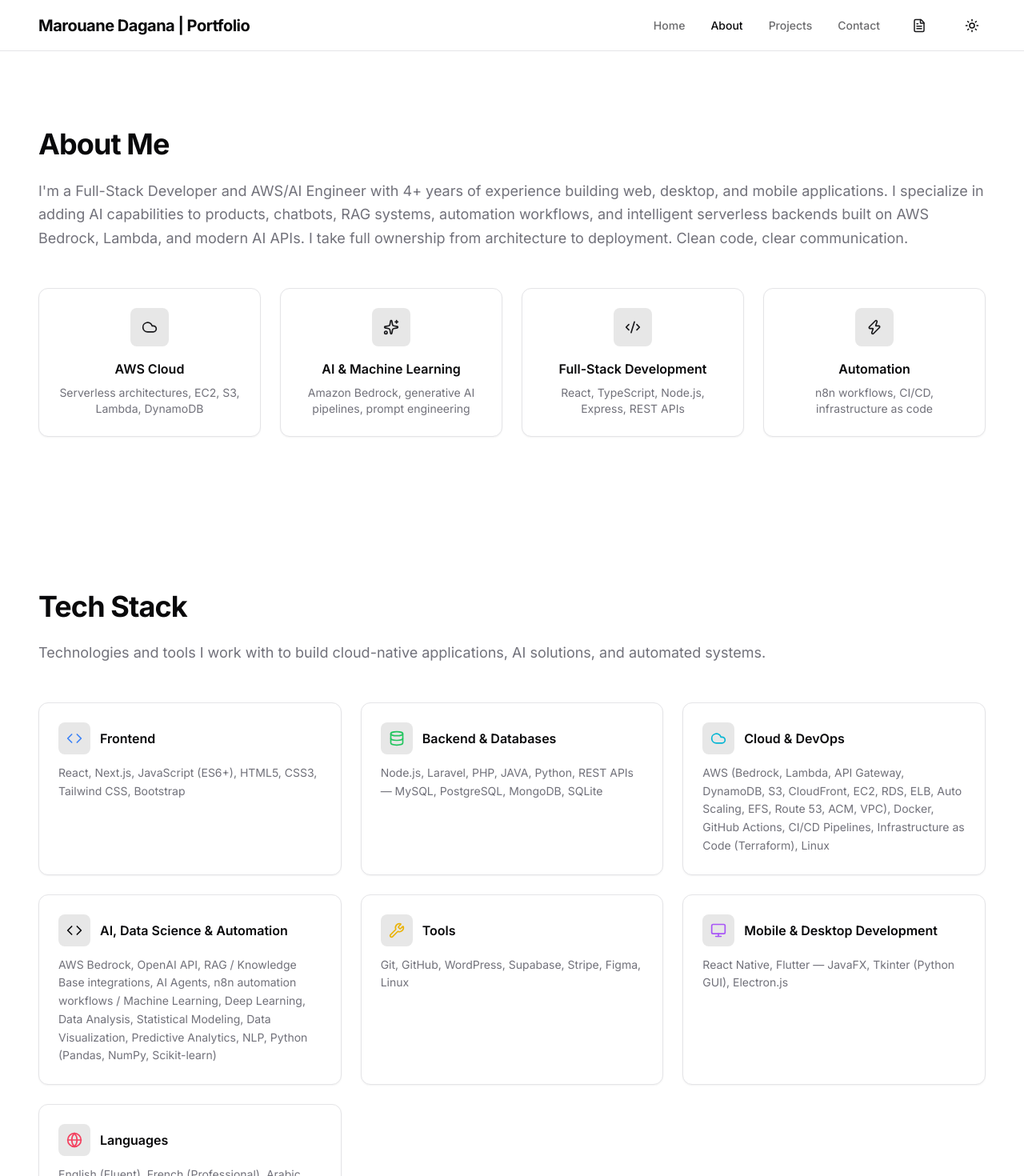
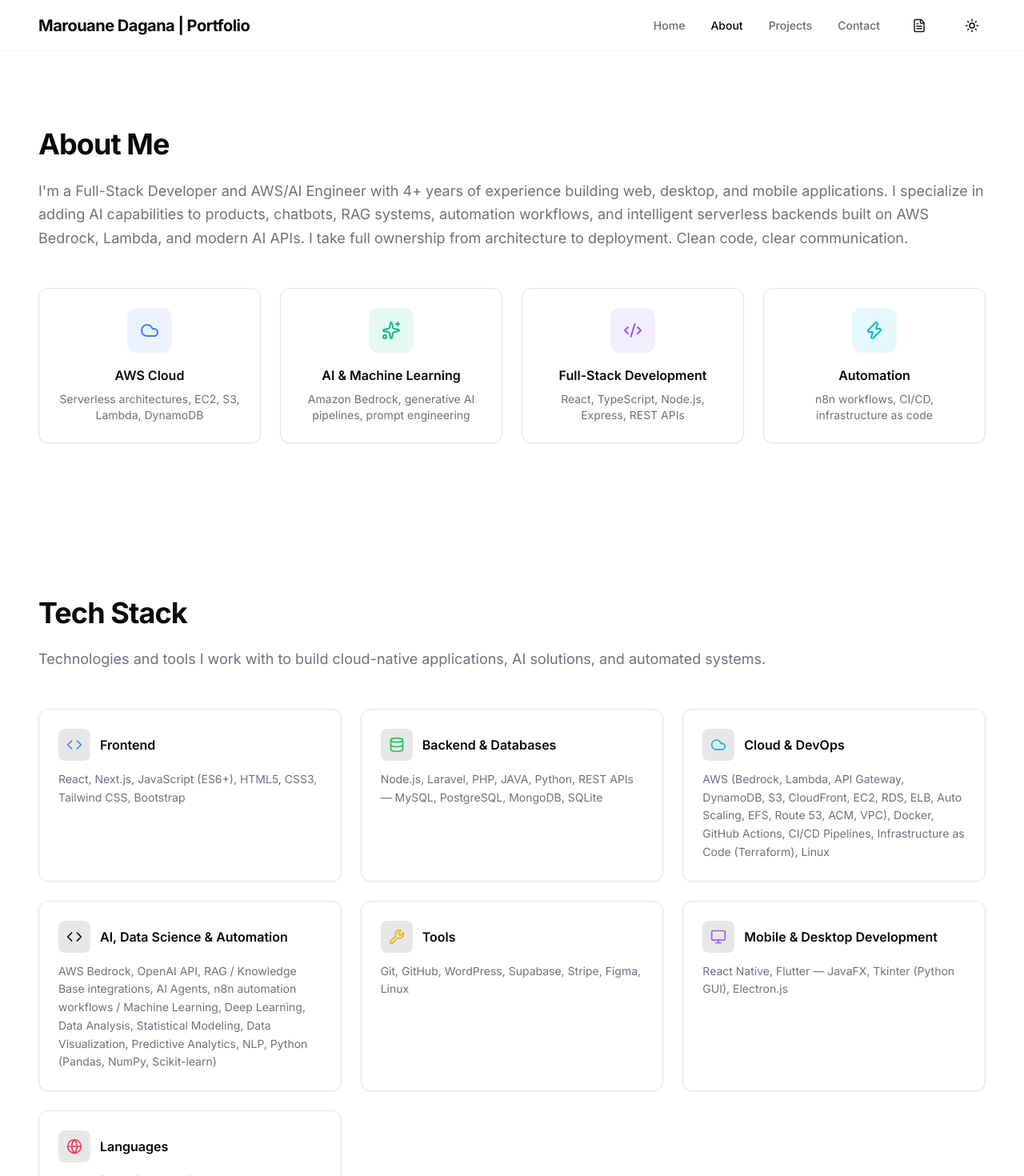
Before and after one commit to daganoo/daganoo-portfolio, a React (Create React App) app: page /about in a window 1280 px wide. Shown: the top 1470 px of the page at 80% size. Built offline with nearby package versions, Linux system fonts and the light colour scheme.

Commit message:
fix projects animation

```diff
--- a/src/components/Footer.tsx
+++ b/src/components/Footer.tsx
@@ -9,7 +9,7 @@ const LinkedinIcon = ({ size }: { size: number }) => (
 
 const socialLinks = [
   { icon: GithubIcon, href: "https://github.com/daganoo", label: "GitHub" },
-  { icon: LinkedinIcon, href: "https://linkedin.com/in/daganoo", label: "LinkedIn" },
+  { icon: LinkedinIcon, href: "https://www.linkedin.com/in/marouane-dagana-418832264/", label: "LinkedIn" },
   { icon: Mail, href: "mailto:marwan.dagana@gmail.com", label: "Email" },
 ];
 
--- a/src/components/Navbar.tsx
+++ b/src/components/Navbar.tsx
@@ -49,7 +49,7 @@ export const Navbar = () => {
   return (
     <>
     <nav
-      className={`fixed top-0 z-50 h-16 w-full border-b border-border transition-colors ${
+      className={`fixed top-0 z-50 h-16 w-full border-b border-border/30 transition-colors ${
         scrolled || drawerOpen ? "bg-background/95 backdrop-blur-sm" : "bg-background"
       }`}
     >
--- a/src/pages/Home.tsx
+++ b/src/pages/Home.tsx
@@ -3,15 +3,15 @@ import { motion } from "framer-motion";
 import { ArrowDown, ArrowRight, Code2, Cloud, Sparkles, Zap, FileText } from "lucide-react";
 import { projects } from "../data/projects";
 import { skillGroups } from "../data/skills";
-import { container, item } from "../utils/animations";
+import { item } from "../utils/animations";
 
 const featuredProjects = projects.filter((p) => p.featured).reverse();
 
 const highlights = [
-  { icon: Cloud, label: "AWS Cloud", description: "Serverless architectures, EC2, S3, Lambda, DynamoDB" },
-  { icon: Sparkles, label: "AI & Machine Learning", description: "Amazon Bedrock, generative AI pipelines, prompt engineering" },
-  { icon: Code2, label: "Full-Stack Development", description: "React, TypeScript, Node.js, Express, REST APIs" },
-  { icon: Zap, label: "Automation", description: "n8n workflows, CI/CD, infrastructure as code" },
+  { icon: Cloud, label: "AWS Cloud", description: "Serverless architectures, EC2, S3, Lambda, DynamoDB", color: "bg-blue-500/10 text-blue-500" },
+  { icon: Sparkles, label: "AI & Machine Learning", description: "Amazon Bedrock, generative AI pipelines, prompt engineering", color: "bg-emerald-500/10 text-emerald-500" },
+  { icon: Code2, label: "Full-Stack Development", description: "React, TypeScript, Node.js, Express, REST APIs", color: "bg-violet-500/10 text-violet-500" },
+  { icon: Zap, label: "Automation", description: "n8n workflows, CI/CD, infrastructure as code", color: "bg-cyan-500/10 text-cyan-500" },
 ];
 
 const categoryAccent: Record<string, string> = {
@@ -32,25 +32,25 @@ export const Home = () => {
     <>
       <section className="relative flex min-h-[90vh] items-center overflow-hidden">
         <div
-          className="pointer-events-none absolute -left-16 -top-10 hidden h-[700px] w-[700px] rounded-full opacity-50 blur-[120px] dark:block"
+          className="pointer-events-none absolute -left-16 -top-20 hidden h-[700px] w-[700px] rounded-full opacity-50 blur-[120px] dark:block"
           style={{ background: "radial-gradient(circle at center, #7c3aed 0%, #1e3a5f 55%, transparent 85%)" }}
         />
         <div
-          className="pointer-events-none absolute -right-24 top-[15%] hidden h-[450px] w-[450px] rounded-full opacity-50 blur-[90px] dark:block"
+          className="pointer-events-none absolute -right-24 top-[5%] hidden h-[450px] w-[450px] rounded-full opacity-50 blur-[90px] dark:block"
           style={{ background: "radial-gradient(circle at center, #00b4a0 0%, transparent 70%)" }}
         />
         <div
-          className="pointer-events-none absolute -right-32 top-[25%] hidden h-[600px] w-[600px] rounded-full opacity-60 blur-[120px] dark:block"
+          className="pointer-events-none absolute -right-32 top-[15%] hidden h-[600px] w-[600px] rounded-full opacity-60 blur-[120px] dark:block"
           style={{ background: "radial-gradient(circle at center, #1a3a8f 0%, transparent 65%)" }}
         />
         <div className="container-page relative z-[2] mx-auto">
           <motion.div
-            variants={container}
-            initial="hidden"
-            animate="visible"
+            initial={{ opacity: 0, y: 16 }}
+            animate={{ opacity: 1, y: 0 }}
+            transition={{ duration: 0.6, ease: "easeOut" }}
             className="mx-auto flex max-w-4xl flex-col items-center gap-8 text-center"
           >
-            <motion.div variants={item} className="shrink-0">
+            <div className="shrink-0">
               <div className="relative h-32 w-32 overflow-hidden rounded-full border-4 border-border bg-muted md:h-48 md:w-64 lg:h-64 lg:w-64">
                 <img
                   src="/images/avatar.webp"
@@ -65,7 +65,7 @@ export const Home = () => {
                   MD
                 </div>
               </div>
-            </motion.div>
+            </div>
 
             <div className="flex flex-col items-center">
           <motion.h1
@@ -89,15 +89,13 @@ export const Home = () => {
                 </motion.span>
               </motion.h1>
 
-              <motion.p
-                variants={item}
-                className="mt-6 max-w-3xl text-base text-muted-foreground sm:text-lg md:text-xl lg:text-2xl"
+              <p
+                className="mt-6 max-w-3xl text-base text-muted-foreground/60 sm:text-lg md:text-xl lg:text-2xl"
               >
                 AWS Cloud &amp; AI Engineer &bull; Serverless &amp; Bedrock &bull; Full-Stack Developer
-              </motion.p>
+              </p>
 
-              <motion.div
-                variants={item}
+              <div
                 className="mt-8 flex flex-wrap justify-center gap-4"
               >
                 <Link
@@ -112,7 +110,7 @@ export const Home = () => {
                 >
                   View Projects
                 </Link>
-              </motion.div>
+              </div>
             </div>
           </motion.div>
         </div>
@@ -161,8 +159,8 @@ export const Home = () => {
                 transition={{ delay: i * 0.1, duration: 0.5 }}
                 className="rounded-xl border border-border bg-card p-6 text-center shadow-sm transition-shadow hover:shadow-md"
               >
-                <div className="mx-auto mb-4 flex h-12 w-12 items-center justify-center rounded-lg bg-primary/10">
-                  <hl.icon size={20} className="text-primary" />
+                <div className={`mx-auto mb-4 flex h-14 w-14 items-center justify-center rounded-xl ${hl.color}`}>
+                  <hl.icon size={24} />
                 </div>
                 <h3 className="mb-2 font-semibold text-card-foreground">{hl.label}</h3>
                 <p className="text-sm text-muted-foreground">{hl.description}</p>
--- a/src/sections/About.tsx
+++ b/src/sections/About.tsx
@@ -2,15 +2,18 @@ import { motion } from "framer-motion";
 import { Code2, Cloud, Sparkles, Zap } from "lucide-react";
 
 const highlights = [
-  { icon: Cloud, label: "AWS Cloud", description: "Serverless architectures, EC2, S3, Lambda, DynamoDB" },
-  { icon: Sparkles, label: "AI & Machine Learning", description: "Amazon Bedrock, generative AI pipelines, prompt engineering" },
-  { icon: Code2, label: "Full-Stack Development", description: "React, TypeScript, Node.js, Express, REST APIs" },
-  { icon: Zap, label: "Automation", description: "n8n workflows, CI/CD, infrastructure as code" },
+  { icon: Cloud, label: "AWS Cloud", description: "Serverless architectures, EC2, S3, Lambda, DynamoDB", color: "bg-blue-500/10 text-blue-500" },
+  { icon: Sparkles, label: "AI & Machine Learning", description: "Amazon Bedrock, generative AI pipelines, prompt engineering", color: "bg-emerald-500/10 text-emerald-500" },
+  { icon: Code2, label: "Full-Stack Development", description: "React, TypeScript, Node.js, Express, REST APIs", color: "bg-violet-500/10 text-violet-500" },
+  { icon: Zap, label: "Automation", description: "n8n workflows, CI/CD, infrastructure as code", color: "bg-cyan-500/10 text-cyan-500" },
 ];
 
 export const About = () => {
   return (
-    <section className="container-page mx-auto py-24">
+    <section className="relative container-page mx-auto py-24">
+      <div className="pointer-events-none absolute -left-32 top-1/3 hidden h-[600px] w-[600px] rounded-full opacity-35 blur-[120px] dark:block" style={{ background: "radial-gradient(circle at center, #4c1d95 0%, transparent 70%)" }} />
+      <div className="pointer-events-none absolute -right-20 top-2/3 hidden h-[400px] w-[400px] rounded-full opacity-20 blur-[100px] dark:block" style={{ background: "radial-gradient(circle at center, #1e3a5f 0%, transparent 70%)" }} />
+      <div className="relative z-[1]">
       <motion.div
         initial={{ opacity: 0, y: 30 }}
         whileInView={{ opacity: 1, y: 0 }}
@@ -39,14 +42,15 @@ export const About = () => {
             transition={{ delay: i * 0.1, duration: 0.5 }}
             className="rounded-xl border border-border bg-card p-6 text-center shadow-sm"
           >
-            <div className="mx-auto mb-4 flex h-12 w-12 items-center justify-center rounded-lg bg-primary/10">
-              <hl.icon size={20} className="text-primary" />
+            <div className={`mx-auto mb-4 flex h-14 w-14 items-center justify-center rounded-xl ${hl.color}`}>
+              <hl.icon size={24} />
             </div>
             <h3 className="mb-2 font-semibold text-card-foreground">{hl.label}</h3>
             <p className="text-sm text-muted-foreground">{hl.description}</p>
           </motion.div>
         ))}
       </div>
+      </div>
     </section>
   );
 };
--- a/src/sections/Experience.tsx
+++ b/src/sections/Experience.tsx
@@ -66,7 +66,9 @@ const TimelineCard = ({ exp, i }: { exp: ExperienceType; i: number }) => {
 
 export const Experience = () => {
   return (
-    <section className="container-page mx-auto py-24">
+    <section className="relative container-page mx-auto py-24">
+      <div className="pointer-events-none absolute -left-20 top-1/3 hidden h-[400px] w-[400px] rounded-full opacity-25 blur-[100px] dark:block" style={{ background: "radial-gradient(circle at center, #7c3aed 0%, transparent 70%)" }} />
+      <div className="relative z-[1]">
       <motion.div
         initial={{ opacity: 0, y: 30 }}
         whileInView={{ opacity: 1, y: 0 }}
@@ -116,6 +118,7 @@ export const Experience = () => {
           </div>
         </div>
       </div>
+      </div>
     </section>
   );
 };
--- a/src/sections/Skills.tsx
+++ b/src/sections/Skills.tsx
@@ -25,7 +25,9 @@ const accentColors: Record<string, string> = {
 
 export const Skills = () => {
   return (
-    <section className="container-page mx-auto py-24">
+    <section className="relative container-page mx-auto py-24">
+      <div className="pointer-events-none absolute -right-32 top-1/4 hidden h-[500px] w-[500px] rounded-full opacity-25 blur-[100px] dark:block" style={{ background: "radial-gradient(circle at center, #1e3a5f 0%, transparent 70%)" }} />
+      <div className="relative z-[1]">
       <motion.div
         initial={{ opacity: 0, y: 30 }}
         whileInView={{ opacity: 1, y: 0 }}
@@ -65,6 +67,7 @@ export const Skills = () => {
           );
         })}
       </div>
+      </div>
     </section>
   );
 };
```
Also changed, not shown: src/index.css (+9 -9 lines), src/sections/Contact.tsx (+8 -4 lines), src/sections/Projects.tsx (+8 -5 lines).
